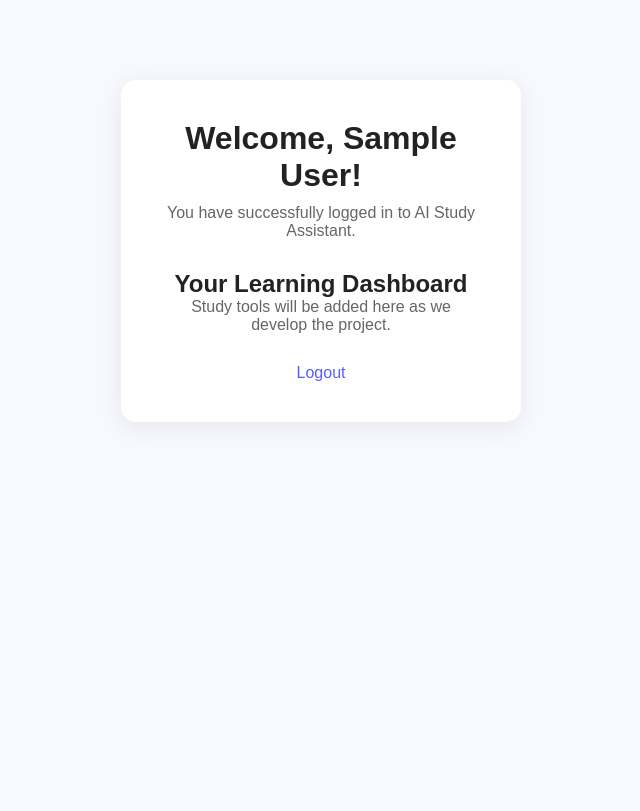
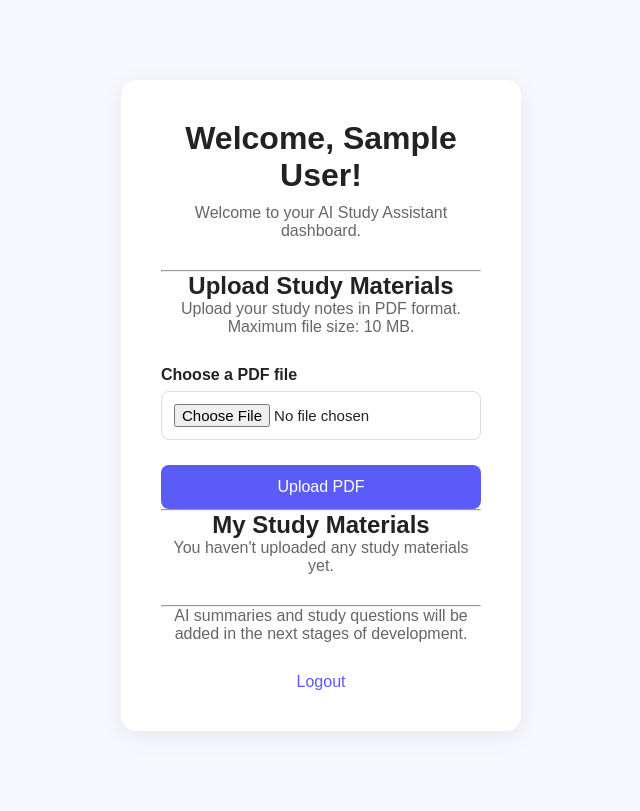
Before and after one commit to binakckc-design/AI_Study_Assistant, a Flask app: page /dashboard in a window 1280 px wide. Shown: the whole page, without its empty margins (319-959 px from the left). Before the commit the page ends 381 px from the top, so only its background shows below. Run offline with Flask 3, Linux system fonts and the light colour scheme; the visitor is signed in with stand-in values (Sample User, id 1); data that the repository does not hold is empty.

Commit message:
Added PDF upload feature and requirments

```diff
--- a/app.py
+++ b/app.py
@@ -1,3 +1,7 @@
+
+import os
+import sqlite3
+import uuid
 
 from flask import (
     Flask,
@@ -5,26 +9,48 @@ from flask import (
     request,
     redirect,
     url_for,
-    session
+    session,
+    flash
 )
-import sqlite3
+
 from werkzeug.security import generate_password_hash, check_password_hash
+from werkzeug.utils import secure_filename
+
 
 app = Flask(__name__)
 
-# Development secret for Flask sessions.
-# We will move this to an environment variable later.
+# Development secret for local testing
 app.secret_key = "change-this-development-secret-key"
+
+# Folder where uploaded PDF files will be saved
+UPLOAD_FOLDER = os.path.join(app.root_path, "uploads")
+app.config["UPLOAD_FOLDER"] = UPLOAD_FOLDER
+
+# Maximum upload size: 10 MB
+app.config["MAX_CONTENT_LENGTH"] = 10 * 1024 * 1024
+
+# Only PDF files are allowed
+ALLOWED_EXTENSIONS = {"pdf"}
 
 
 # Connect to the SQLite database
 def get_db_connection():
-    connection = sqlite3.connect("database.db")
+    connection = sqlite3.connect(
+        os.path.join(app.root_path, "database.db")
+    )
     connection.row_factory = sqlite3.Row
     return connection
 
 
-# Create the users table
+# Check whether a filename has the PDF extension
+def allowed_file(filename):
+    return (
+        "." in filename
+        and filename.rsplit(".", 1)[1].lower() in ALLOWED_EXTENSIONS
+    )
+
+
+# Create the database tables
 def create_database():
     connection = get_db_connection()
 
@@ -37,8 +63,22 @@ def create_database():
         )
     """)
 
+    connection.execute("""
+        CREATE TABLE IF NOT EXISTS study_materials (
+            id INTEGER PRIMARY KEY AUTOINCREMENT,
+            user_id INTEGER NOT NULL,
+            original_filename TEXT NOT NULL,
+            stored_filename TEXT NOT NULL,
+            upload_date TIMESTAMP DEFAULT CURRENT_TIMESTAMP,
+            FOREIGN KEY (user_id) REFERENCES users(id)
+        )
+    """)
+
     connection.commit()
     connection.close()
+
+    # Ensure the uploads folder exists
+    os.makedirs(UPLOAD_FOLDER, exist_ok=True)
 
 
 # Homepage
@@ -47,12 +87,10 @@ def home():
     return render_template("index.html")
 
 
-# Register page
+# Registration
 @app.route("/register", methods=["GET", "POST"])
 def register():
-
     if request.method == "POST":
-
         name = request.form["name"].strip()
         email = request.form["email"].strip().lower()
         password = request.form["password"]
@@ -60,9 +98,7 @@ def register():
         if not name or not email or not password:
             return "Please fill in all fields."
 
-        # Hash the password before saving it
         hashed_password = generate_password_hash(password)
-
         connection = get_db_connection()
 
         try:
@@ -73,7 +109,6 @@ def register():
                 """,
                 (name, email, hashed_password)
             )
-
             connection.commit()
 
         except sqlite3.IntegrityError:
@@ -81,18 +116,15 @@ def register():
             return "This email is already registered."
 
         connection.close()
-
         return redirect(url_for("login"))
 
     return render_template("register.html")
 
 
-# Login page
+# Login
 @app.route("/login", methods=["GET", "POST"])
 def login():
-
     if request.method == "POST":
-
         email = request.form["email"].strip().lower()
         password = request.form["password"]
 
@@ -109,8 +141,6 @@ def login():
 
         stored_password = user["password"]
 
-        # Check a securely hashed password.
-        # The fallback supports accounts created by our old version.
         try:
             password_is_valid = check_password_hash(
                 stored_password, password
@@ -118,8 +148,8 @@ def login():
         except (ValueError, TypeError):
             password_is_valid = False
 
+        # Support older accounts created before password hashing
         if not password_is_valid and stored_password == password:
-            # Upgrade an old plain-text password after successful login.
             new_hash = generate_password_hash(password)
 
             connection.execute(
@@ -134,7 +164,6 @@ def login():
         if not password_is_valid:
             return "Invalid email or password."
 
-        # Remember the logged-in user
         session.clear()
         session["user_id"] = user["id"]
         session["user_name"] = user["name"]
@@ -144,25 +173,97 @@ def login():
     return render_template("login.html")
 
 
-# Student dashboard (only logged-in users can access it)
+# Student dashboard
 @app.route("/dashboard")
 def dashboard():
-
     if "user_id" not in session:
         return redirect(url_for("login"))
 
+    connection = get_db_connection()
+
+    materials = connection.execute(
+        """
+        SELECT id, original_filename, upload_date
+        FROM study_materials
+        WHERE user_id = ?
+        ORDER BY upload_date DESC
+        """,
+        (session["user_id"],)
+    ).fetchall()
+
+    connection.close()
+
     return render_template(
         "dashboard.html",
-        name=session["user_name"]
+        name=session["user_name"],
+        materials=materials
     )
+
+
+# Upload study material
+@app.route("/upload", methods=["POST"])
+def upload():
+    if "user_id" not in session:
+        return redirect(url_for("login"))
+
+    if "file" not in request.files:
+        flash("Please select a PDF file.")
+        return redirect(url_for("dashboard"))
+
+    file = request.files["file"]
+
+    if file.filename == "":
+        flash("No file was selected.")
+        return redirect(url_for("dashboard"))
+
+    if not allowed_file(file.filename):
+        flash("Only PDF files are allowed.")
+        return redirect(url_for("dashboard"))
+
+    original_filename = secure_filename(file.filename)
+
+    if not original_filename:
+        flash("Invalid filename.")
+        return redirect(url_for("dashboard"))
+
+    # Generate a unique name to prevent files overwriting each other
+    stored_filename = f"{uuid.uuid4().hex}.pdf"
+    file_path = os.path.join(UPLOAD_FOLDER, stored_filename)
+
+    try:
+        file.save(file_path)
+
+        connection = get_db_connection()
+        connection.execute(
+            """
+            INSERT INTO study_materials
+                (user_id, original_filename, stored_filename)
+            VALUES (?, ?, ?)
+            """,
+            (
+                session["user_id"],
+                original_filename,
+                stored_filename
+            )
+        )
+        connection.commit()
+        connection.close()
+
+    except Exception:
+        if os.path.exists(file_path):
+            os.remove(file_path)
+
+        flash("The file could not be uploaded. Please try again.")
+        return redirect(url_for("dashboard"))
+
+    flash("PDF uploaded successfully!")
+    return redirect(url_for("dashboard"))
 
 
 # Logout
 @app.route("/logout")
 def logout():
-
     session.clear()
-
     return redirect(url_for("home"))
 
 
--- /dev/null
+++ b/requirements.txt
@@ -0,0 +1,3 @@
+
+Flask==3.1.3
+pypdf==6.20.0
--- a/templates/dashboard.html
+++ b/templates/dashboard.html
@@ -4,6 +4,7 @@
 <head>
     <meta charset="UTF-8">
     <meta name="viewport" content="width=device-width, initial-scale=1.0">
+
     <title>Student Dashboard - AI Study Assistant</title>
 
     <link rel="stylesheet"
@@ -12,17 +13,79 @@
 
 <body>
     <div class="register-container">
+
         <h1>Welcome, {{ name }}!</h1>
 
         <p>
-            You have successfully logged in to AI Study Assistant.
+            Welcome to your AI Study Assistant dashboard.
         </p>
 
-        <h2>Your Learning Dashboard</h2>
+        <hr>
 
-        <p>Study tools will be added here as we develop the project.</p>
+        <h2>Upload Study Materials</h2>
+
+        <p>
+            Upload your study notes in PDF format.
+            Maximum file size: 10 MB.
+        </p>
+
+        <!-- Display success or error messages -->
+        {% with messages = get_flashed_messages() %}
+            {% if messages %}
+                {% for message in messages %}
+                    <p>{{ message }}</p>
+                {% endfor %}
+            {% endif %}
+        {% endwith %}
+
+        <!-- PDF upload form -->
+        <form action="{{ url_for('upload') }}"
+              method="POST"
+              enctype="multipart/form-data">
+
+            <label for="file">Choose a PDF file</label>
+
+            <input
+                type="file"
+                id="file"
+                name="file"
+                accept=".pdf,application/pdf"
+                required
+            >
+
+            <button type="submit">Upload PDF</button>
+        </form>
+
+        <hr>
+
+        <h2>My Study Materials</h2>
+
+        {% if materials %}
+            <ul>
+                {% for material in materials %}
+                    <li>
+                        📄 {{ material["original_filename"] }}
+                        <small>
+                            — Uploaded: {{ material["upload_date"] }}
+                        </small>
+                    </li>
+                {% endfor %}
+            </ul>
+        {% else %}
+            <p>
+                You haven't uploaded any study materials yet.
+            </p>
+        {% endif %}
+
+        <hr>
+
+        <p>
+            AI summaries and study questions will be added in
+            the next stages of development.
+        </p>
 
         <a href="{{ url_for('logout') }}">Logout</a>
+
     </div>
 </body>
 </html>
--- a/templates/register.html
+++ b/templates/register.html
@@ -69,7 +69,7 @@
 
         <p>
             Already have an account?
-            <a href="#">Login</a>
+            <a href="{{ url_for('login') }}">Login</a>
         </p>
 
     </div>
```
Also changed, not shown: 1 other file.
